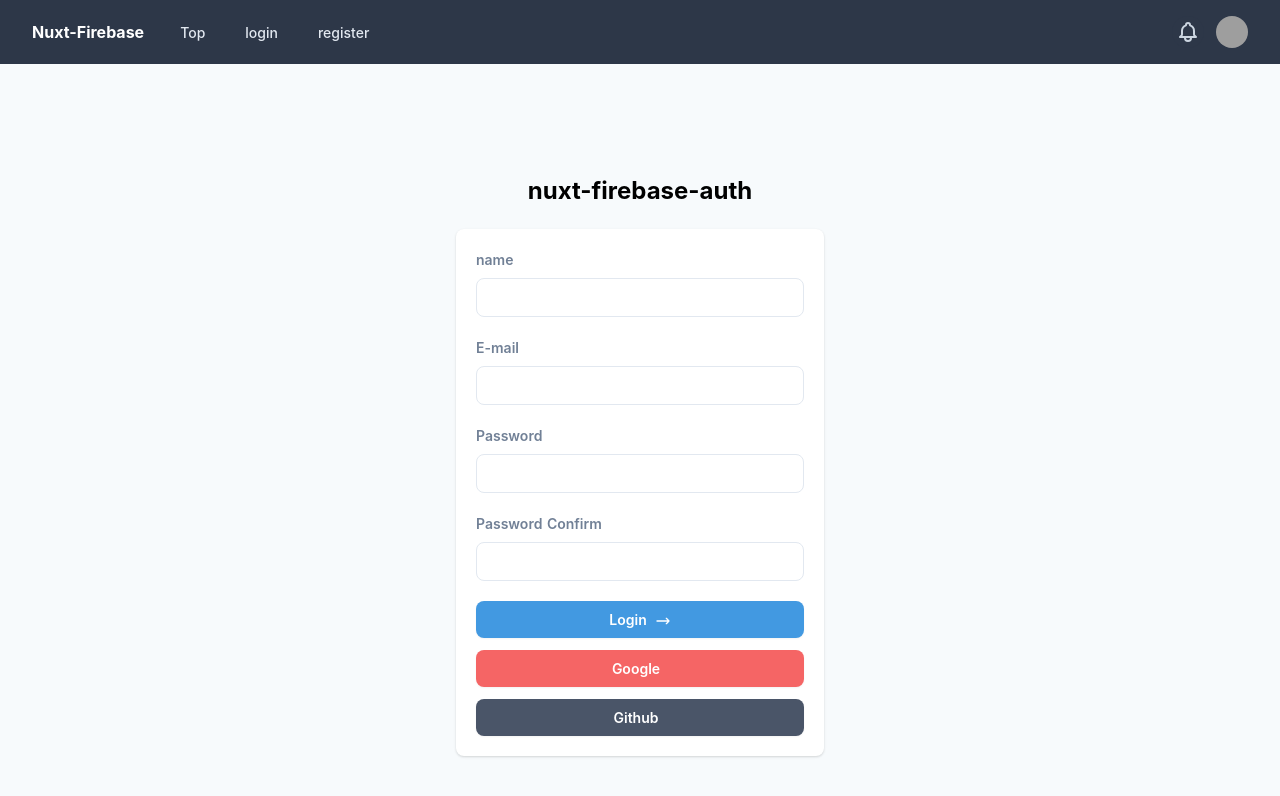
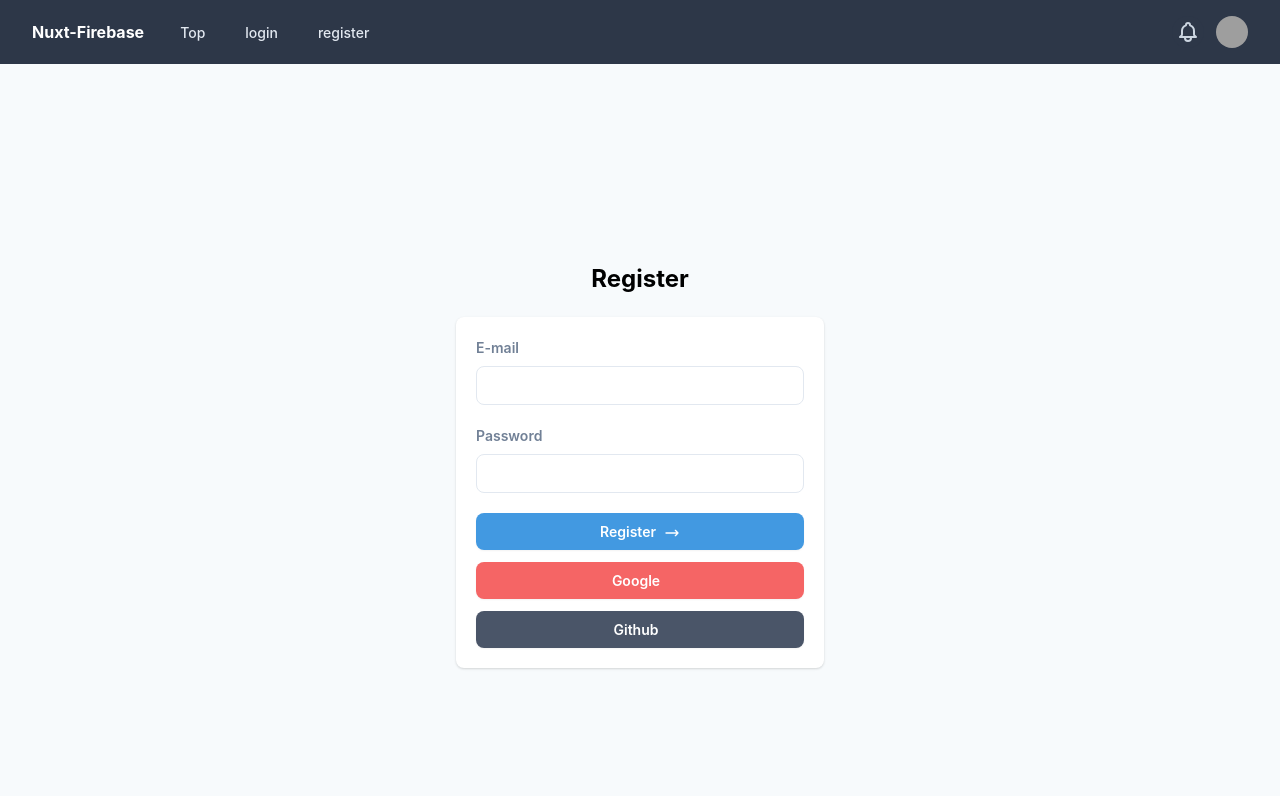
Before and after one commit to takanori-matsushita/nuxt-firebase-hosting, a Nuxt app: page /register in a window 1280 px wide. Shown: the top 796 px of the page. Built offline with nearby package versions, Linux system fonts and the light colour scheme; grey boxes are pictures that could not be loaded.

Commit message:
add login register page

```diff
--- a/pages/login.vue
+++ b/pages/login.vue
@@ -4,10 +4,12 @@
       <h1 class="font-bold text-center text-2xl mb-5">nuxt-firebase-auth</h1>
       <div class="bg-white shadow w-full rounded-lg divide-y divide-gray-200">
         <div class="px-5 py-5">
+          <form @submit.prevent="login()">
             <label class="font-semibold text-sm text-gray-600 pb-1 block"
               >E-mail</label
             >
             <input
+              v-model="form.email"
               type="text"
               class="border rounded-lg px-3 py-2 mt-1 mb-5 text-sm w-full"
             />
@@ -15,11 +17,12 @@
               >Password</label
             >
             <input
-            type="text"
+              v-model="form.password"
+              type="password"
               class="border rounded-lg px-3 py-2 mt-1 mb-5 text-sm w-full"
             />
             <button
-            type="button"
+              type="submit"
               class="mb-3 transition duration-200 bg-blue-500 hover:bg-blue-600 focus:bg-blue-700 focus:shadow-sm focus:ring-4 focus:ring-blue-500 focus:ring-opacity-50 text-white w-full py-2 rounded-lg text-sm shadow-sm hover:shadow-md font-semibold text-center inline-block"
             >
               <span class="inline-block mr-2">Login</span>
@@ -38,6 +41,8 @@
                 />
               </svg>
             </button>
+          </form>
+
           <nuxt-link
             class="mb-10 transition duration-200 bg-green-500 hover:bg-green-600 focus:bg-green-700 focus:shadow-sm focus:ring-4 focus:ring-green-500 focus:ring-opacity-50 text-white w-full py-2 rounded-lg text-sm shadow-sm hover:shadow-md font-semibold text-center inline-block"
             to="/register"
@@ -63,7 +68,25 @@
 </template>
 
 <script>
-export default {}
+export default {
+  data() {
+    return {
+      form: {},
+    }
+  },
+  methods: {
+    async login() {
+      try {
+        const [email, password] = [this.form.email, this.form.password]
+        await this.$firebase.auth().signInWithEmailAndPassword(email, password)
+        this.$router.push('/')
+      } catch (e) {
+        console.error(e.message)
+        alert('ログイン失敗')
+      }
+    },
+  },
+}
 </script>
 
 <style></style>
--- a/pages/register.vue
+++ b/pages/register.vue
@@ -1,20 +1,15 @@
 <template>
   <div class="min-h-screen bg-gray-100 flex flex-col justify-center sm:py-12">
     <div class="p-10 xs:p-0 mx-auto md:w-full md:max-w-md">
-      <h1 class="font-bold text-center text-2xl mb-5">nuxt-firebase-auth</h1>
+      <h1 class="font-bold text-center text-2xl mb-5">Register</h1>
       <div class="bg-white shadow w-full rounded-lg divide-y divide-gray-200">
         <div class="px-5 py-5">
-          <label class="font-semibold text-sm text-gray-600 pb-1 block"
-            >name</label
-          >
-          <input
-            type="text"
-            class="border rounded-lg px-3 py-2 mt-1 mb-5 text-sm w-full"
-          />
+          <form @submit.prevent="register()">
             <label class="font-semibold text-sm text-gray-600 pb-1 block"
               >E-mail</label
             >
             <input
+              v-model="form.email"
               type="text"
               class="border rounded-lg px-3 py-2 mt-1 mb-5 text-sm w-full"
             />
@@ -22,21 +17,15 @@
               >Password</label
             >
             <input
-            type="text"
-            class="border rounded-lg px-3 py-2 mt-1 mb-5 text-sm w-full"
-          />
-          <label class="font-semibold text-sm text-gray-600 pb-1 block"
-            >Password Confirm</label
-          >
-          <input
-            type="text"
+              v-model="form.password"
+              type="password"
               class="border rounded-lg px-3 py-2 mt-1 mb-5 text-sm w-full"
             />
             <button
-            type="button"
+              type="submit"
               class="mb-3 transition duration-200 bg-blue-500 hover:bg-blue-600 focus:bg-blue-700 focus:shadow-sm focus:ring-4 focus:ring-blue-500 focus:ring-opacity-50 text-white w-full py-2 rounded-lg text-sm shadow-sm hover:shadow-md font-semibold text-center inline-block"
             >
-            <span class="inline-block mr-2">Login</span>
+              <span class="inline-block mr-2">Register</span>
               <svg
                 xmlns="http://www.w3.org/2000/svg"
                 fill="none"
@@ -52,6 +41,7 @@
                 />
               </svg>
             </button>
+          </form>
           <button
             type="button"
             class="mb-3 transition duration-200 bg-red-500 hover:bg-red-600 focus:bg-red-700 focus:shadow-sm focus:ring-4 focus:ring-red-500 focus:ring-opacity-50 text-white w-full py-2 rounded-lg text-sm shadow-sm hover:shadow-md font-semibold text-center inline-block"
@@ -71,7 +61,33 @@
 </template>
 
 <script>
-export default {}
+export default {
+  data() {
+    return {
+      form: {},
+    }
+  },
+  computed: {
+    isDisabled() {
+      return this.form.password !== this.form.passwordConfirm
+    },
+  },
+  methods: {
+    async register() {
+      try {
+        const [email, password] = [this.form.email, this.form.password]
+        await this.$firebase
+          .auth()
+          .createUserWithEmailAndPassword(email, password)
+        await this.$firebase.auth().currentUser.sendEmailVerification()
+        this.$router.push('/')
+      } catch (e) {
+        console.error(e.message)
+        alert('登録失敗')
+      }
+    },
+  },
+}
 </script>
 
 <style></style>
```
Lines whose indentation alone changed are shown as unchanged.
